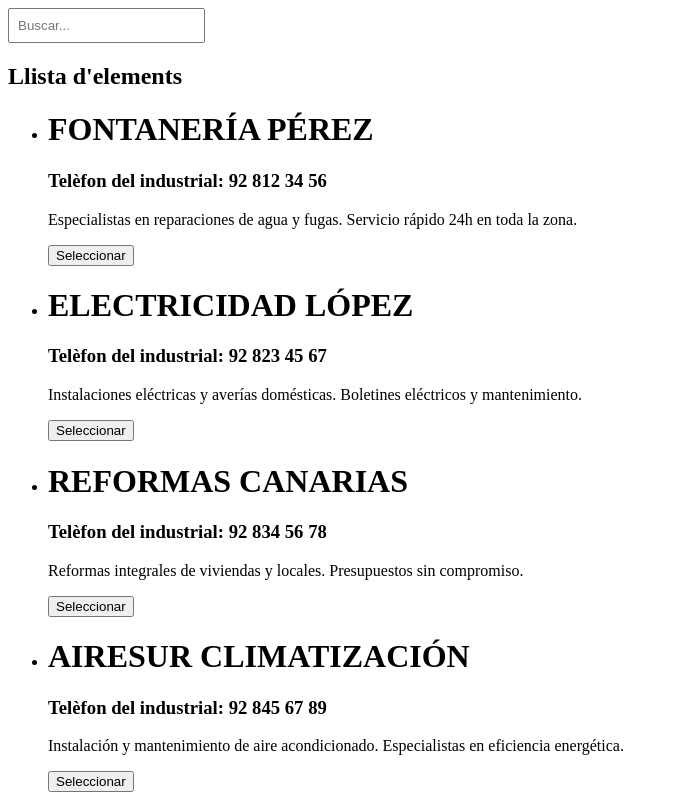
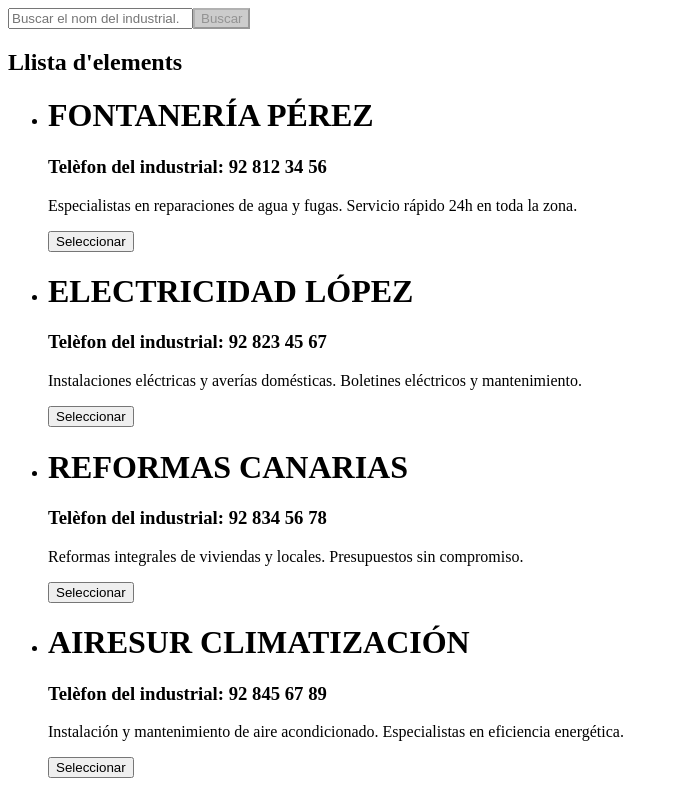
Before and after one commit to Rodrireguera/activitat-hogar, an Angular app: page / in a window 1280 px wide. Shown: the top 799 px of the page, without its empty margins (0-678 px from the left). Built offline with nearby package versions, Linux system fonts and the light colour scheme.

Commit message:
Final exercici 4 EAC 2

```diff
--- a/src/app/app.component.html
+++ b/src/app/app.component.html
@@ -8,7 +8,7 @@
   </div>
 </article>
 -->
-<app-barra-cerca (cerca)="onCerca($event)"></app-barra-cerca>
+<app-buscador-industriales></app-buscador-industriales>
 
 <app-llista-elements
   [elements]="elementsFiltrats"
--- a/src/app/app.component.ts
+++ b/src/app/app.component.ts
@@ -4,11 +4,12 @@ import { Element } from './models/element.model';
 import { ELEMENTS } from './mocks/dades-mock';
 import { BarraCercaComponent } from "./components/barra-cerca/barra-cerca.component";
 import { LlistaElementsComponent } from "./components/llista-elements/llista-elements.component";
+import { BuscadorIndustrialesComponent } from './components/buscador-industriales/buscador-industriales.component';
 
 @Component({
   selector: 'app-root',
   standalone: true,
-  imports: [CommonModule, BarraCercaComponent, LlistaElementsComponent],
+  imports: [CommonModule, BarraCercaComponent, LlistaElementsComponent, BuscadorIndustrialesComponent],
   templateUrl: './app.component.html',
   styleUrls: ['./app.component.scss']
 })
@@ -36,5 +37,4 @@ export class AppComponent {
     );
   }
 
-
 }
--- /dev/null
+++ b/src/app/components/buscador-industriales/buscador-industriales.component.html
@@ -0,0 +1,24 @@
+<form #form="ngForm" (ngSubmit)="buscarIndustrials()">
+    <input
+        type="text"
+        name="terminoBusqueda"
+        [(ngModel)]="terminoBusqueda"
+        placeholder="Buscar el nom del industrial."
+        required minlength="3"
+    >
+    <div *ngIf="form.controls['terminoBusqueda']?.invalid && form.controls['terminoBusqueda']?.touched">
+        <small *ngIf="form.controls['terminoBusqueda']?.errors?.['required']">El terme de búsqueda és obligatori.</small>
+        <small *ngIf="form.controls['terminoBusqueda']?.errors?.['minlength']">El terme de búsqueda deu tindre almeny 3 caràcters.</small>
+    </div>
+
+    <button type="submit" [disabled]="form.invalid" name="buscar">Buscar</button>
+
+    <ul>
+        <li *ngFor="let element of resultatBusqueda">
+            <h3>{{ element.nom | meuUppercase}}</h3>
+            <p>Telèfon: {{ element.telefon | meuTelefon }}</p>
+            <p>{{ element.descripcio }}</p>
+        </li>
+    </ul>
+
+</form>
--- /dev/null
+++ b/src/app/components/buscador-industriales/buscador-industriales.component.scss
@@ -0,0 +1,17 @@
+input.ng-invalid.ng-touched {
+  border: 2px solid red;
+}
+
+input.ng-valid.ng-touched {
+  border: 2px solid green;
+}
+
+small {
+  color: red;
+  font-size: 12px;
+}
+
+button:disabled {
+  background-color: #ccc;
+  cursor: not-allowed;
+}
--- /dev/null
+++ b/src/app/components/buscador-industriales/buscador-industriales.component.ts
@@ -0,0 +1,27 @@
+import { Component } from '@angular/core';
+import { FormsModule } from '@angular/forms';
+import { Element } from '../../models/element.model';
+import { ELEMENTS } from '../../mocks/dades-mock';
+import { CommonModule } from '@angular/common';
+import { MeuUppercasePipe } from '../../pipes/meu-uppercase.pipe';
+import { MeuTelefonPipe } from '../../pipes/meu-telefon.pipe';
+
+@Component({
+  selector: 'app-buscador-industriales',
+  standalone: true,
+  imports: [FormsModule, CommonModule, MeuUppercasePipe, MeuTelefonPipe],
+  templateUrl: './buscador-industriales.component.html',
+  styleUrl: './buscador-industriales.component.scss',
+})
+export class BuscadorIndustrialesComponent {
+
+  elements: Element[] = ELEMENTS;
+  terminoBusqueda: string = '';
+  resultatBusqueda: Element[] = [];
+
+  buscarIndustrials(){
+    this.resultatBusqueda = this.elements.filter(i =>
+      i.nom.toLowerCase().includes(this.terminoBusqueda.toLowerCase())
+  );
+  }
+}
```
Also changed, not shown: 1 other file (tests, documents, lock files or other folders).
